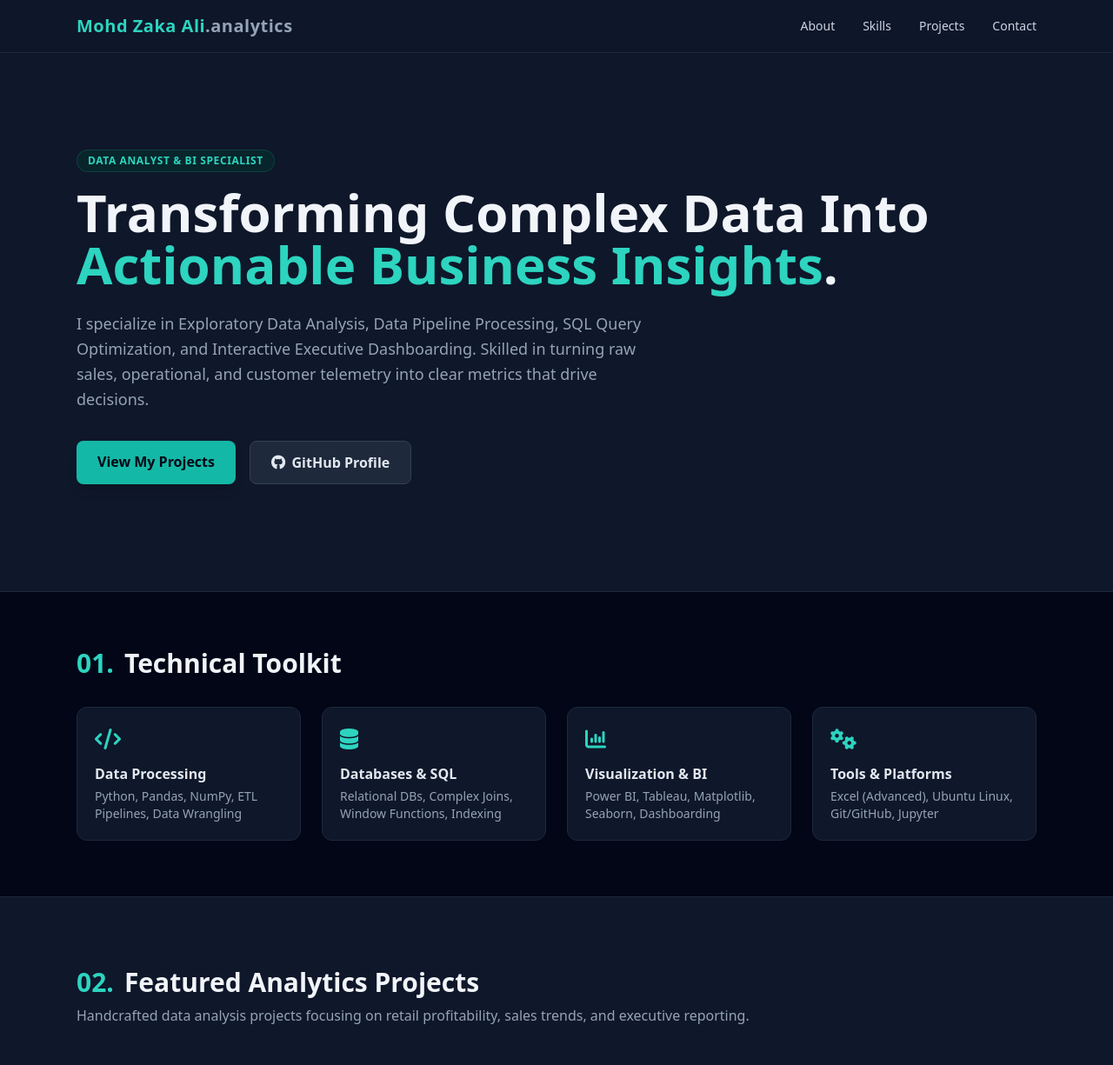
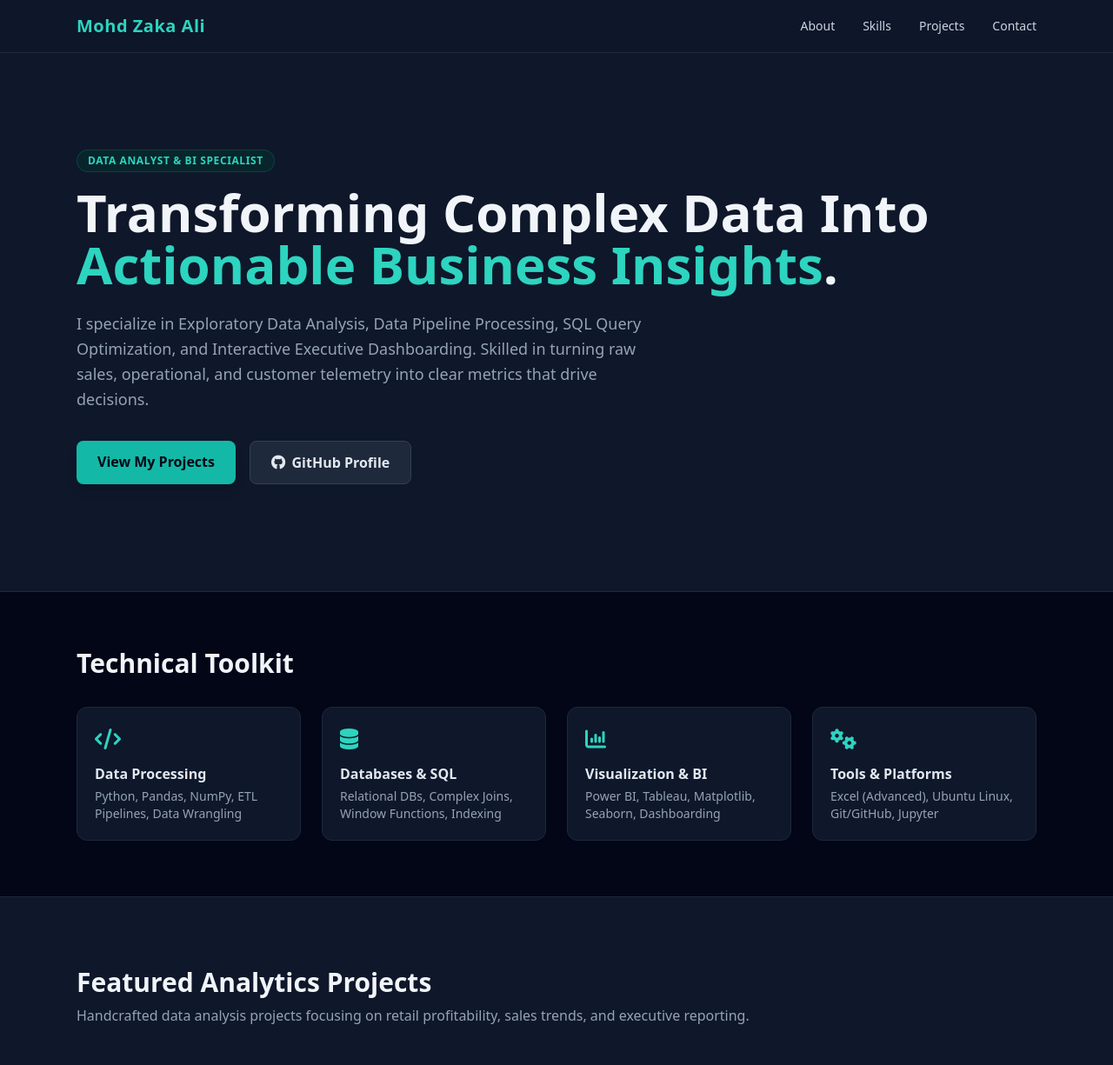
Before and after one commit to Zaka98/analytics-portfolio, a plain HTML site: page index.html in a window 1280 px wide. Shown: the top 1225 px of the page at 87% size. Drawn offline with nearby package versions, Linux system fonts and the light colour scheme.

Commit message:
Update index.html

```diff
--- a/index.html
+++ b/index.html
@@ -16,7 +16,9 @@
     <!-- Header / Navbar -->
     <header class="fixed top-0 left-0 right-0 bg-slate-900/90 backdrop-blur-md z-50 border-b border-slate-800">
         <div class="max-w-6xl mx-auto px-6 py-4 flex justify-between items-center">
-            <a href="#" class="text-xl font-bold text-teal-400 tracking-wide">Mohd Zaka Ali<span class="text-slate-400">.analytics</span></a>
+            <a href="#" class="text-xl font-bold text-teal-400 tracking-wide">Mohd Zaka Ali
+                <!-- <span class="text-slate-400">.analytics</span> -->
+            </a>
             <nav class="hidden md:flex space-x-8 text-sm font-medium text-slate-300">
                 <a href="#about" class="hover:text-teal-400 transition">About</a>
                 <a href="#skills" class="hover:text-teal-400 transition">Skills</a>
@@ -51,7 +53,8 @@
     <section id="skills" class="py-16 bg-slate-950 border-y border-slate-800">
         <div class="max-w-6xl mx-auto px-6">
             <h2 class="text-2xl sm:text-3xl font-bold text-slate-100 mb-8 flex items-center gap-3">
-                <span class="text-teal-400">01.</span> Technical Toolkit
+                <!-- <span class="text-teal-400">01.</span>  -->
+                Technical Toolkit
             </h2>
             <div class="grid grid-cols-2 md:grid-cols-4 gap-6">
                 <div class="p-5 bg-slate-900 border border-slate-800 rounded-xl hover:border-teal-500/50 transition">
@@ -81,7 +84,8 @@
     <!-- Projects Section -->
     <section id="projects" class="py-20 max-w-6xl mx-auto px-6">
         <h2 class="text-2xl sm:text-3xl font-bold text-slate-100 mb-2 flex items-center gap-3">
-            <span class="text-teal-400">02.</span> Featured Analytics Projects
+            <!-- <span class="text-teal-400">02.</span>  -->
+            Featured Analytics Projects
         </h2>
         <p class="text-slate-400 mb-12">Handcrafted data analysis projects focusing on retail profitability, sales trends, and executive reporting.</p>
 
@@ -185,7 +189,7 @@
                 <a href="https://www.linkedin.com/in/zaka-ali-947a6b1aa/" class="hover:text-teal-400 transition"><i class="fab fa-linkedin"></i></a>
                 <a href="mailto:zakaali261111@gmail.com" class="hover:text-teal-400 transition"><i class="fas fa-envelope"></i></a>
             </div>
-            <p class="text-xs text-slate-600">Designed & Built for GitHub Pages Deployment</p>
+            <!-- <p class="text-xs text-slate-600">Designed & Built for GitHub Pages Deployment</p> -->
         </div>
     </section>
 
```
